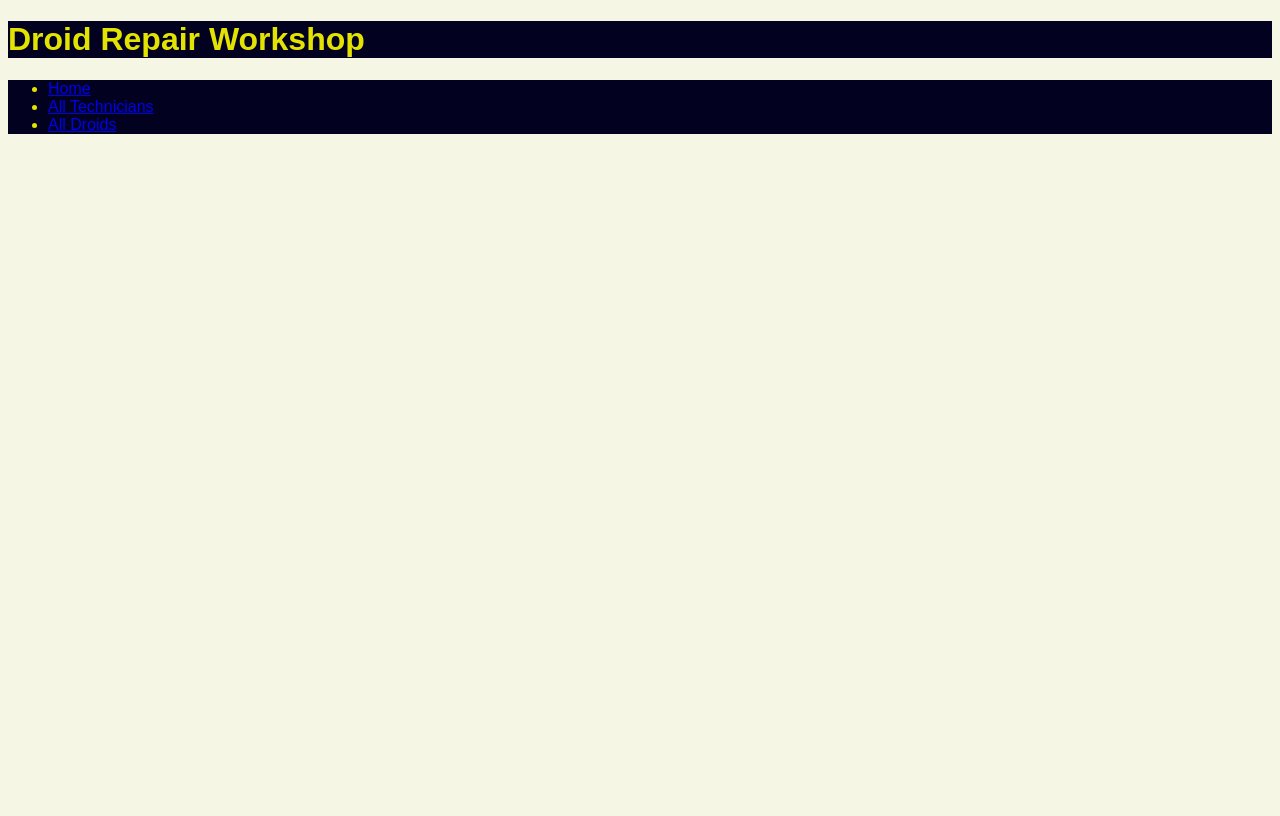
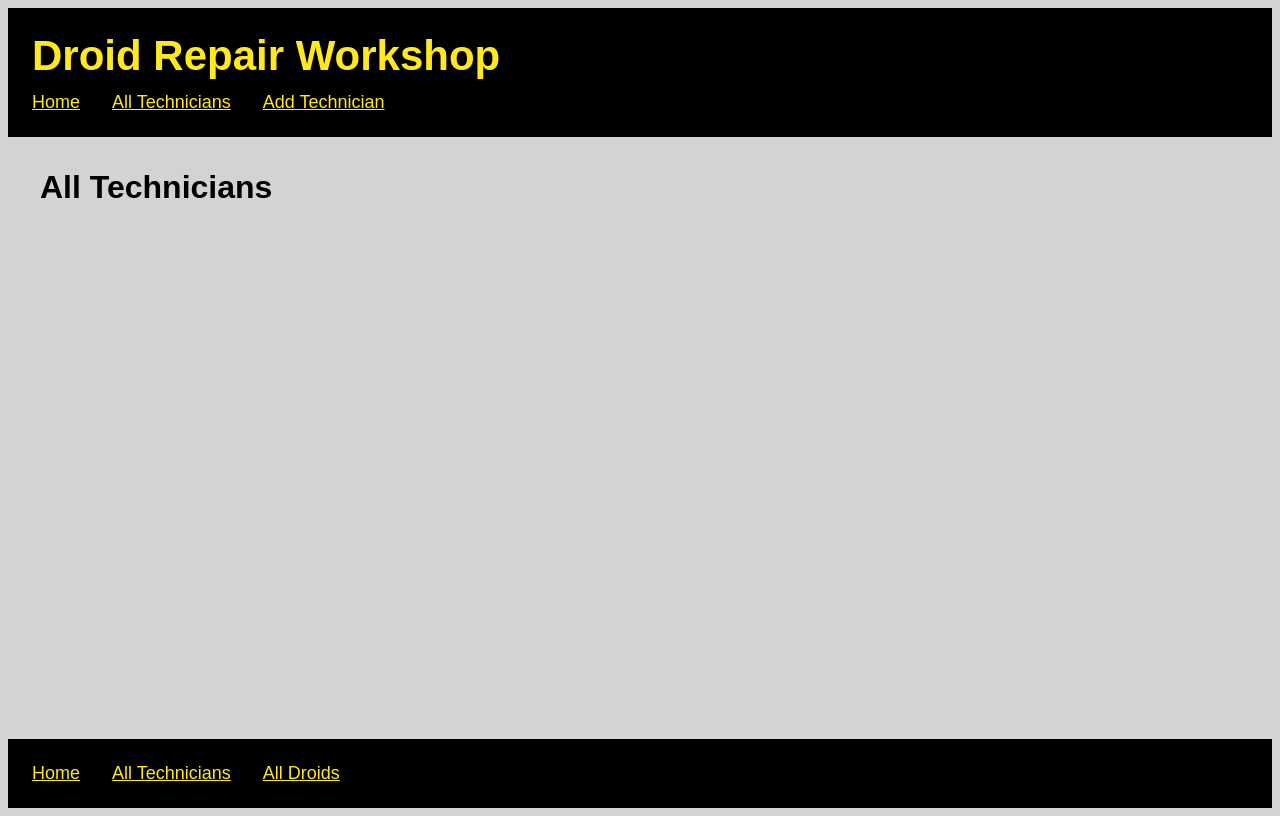
Before and after one commit to louise3112/droid_workshop, a Flask app: page /technicians in a window 1280 px wide. Before the commit the page ends 134 px from the top, so only its background shows below. Run offline with Flask 2, Linux system fonts and the light colour scheme; data that the repository does not hold is empty; some libraries are stand-ins or nearby versions.

Commit message:
added initial css files

```diff
--- a/static/base.css
+++ b/static/base.css
@@ -1,14 +1,86 @@
 header {
-    background-color: rgb(3, 1, 32);
-    color: rgb(227, 227, 2);
+    background-color: rgb(0, 0, 0);
+    color: rgb(255, 232, 31);
+    padding: 24px;
+}
+
+h1 {
+    margin: 0;
+    margin-bottom: 12px;
+    font-size: 42px;
+}
+
+h2 {
+    font-size: 32px;
+    color: rgb(0, 0, 0);
+    margin: 0;
+    padding-bottom: 16px;
+}
+
+h3 {
+    font-size: 24px;
+    margin: 0;
+    padding-bottom: 16px;
+}
+
+h4 {
+    font-size: 20px;
+    margin: 0;
+    padding-bottom: 8px;
+}
+
+p {
+    font-size: 18px;
+    margin: 0;
+    padding-bottom: 4px;
 }
 
 body {
     font-family: Arial, Helvetica, sans-serif;
-    background-color: rgb(246, 246, 228);
+    background-color: lightgrey;
+    color: rgb(0, 0, 0);
+    min-height: 100vh;
+    display: grid;
+    grid-template-rows: auto 1fr auto;
+}
+
+.content {
+    padding: 32px;
+}
+
+.homepage-buttons {
+    padding-top: 16px;
+    padding-bottom: 32px;
+}
+
+.homepage-buttons > input {
+    font-size: 32px;
+    font-weight: bold;
+    background-color: rgb(243, 243, 243);
+    width: 500px;
+    height: 100px;
+    border-color: black;
+    border-radius: 20px;
+    border-width: 6px;
+    cursor: pointer;
 }
 
 footer {
-    background-color: rgb(3, 1, 32);
-    color: rgb(227, 227, 2);
+    background-color: rgb(0, 0, 0);
+    color: rgb(255, 232, 31);
+    padding: 24px;
 }
+
+.footer-menu {
+    display: flex;
+    gap: 32px;
+    margin: 0;
+    list-style: none;
+    padding-left: 0;
+}
+
+.footer-menu > li > a {
+    color: rgb(255, 232, 31);
+    font-size: 18px;
+    margin: 0;
+}
--- /dev/null
+++ b/static/technicians.css
@@ -0,0 +1,85 @@
+.technicians-menu {
+    display: flex;
+    gap: 32px;
+    margin: 0;
+    list-style: none;
+    padding-left: 0;
+}
+
+.technicians-menu > li > a {
+    color: rgb(255, 232, 31);
+    font-size: 18px;
+    margin: 0;
+}
+
+.all-techs {
+    display: flex;
+    flex-wrap: wrap;
+    align-items: center;
+    gap: 48px;
+}
+
+.single-tech {
+    color: rgb(0, 0, 0);
+    background-color: rgb(243, 243, 243);
+    border-style: solid;
+    border-width: 3px;
+    border-color: rgb(0, 0, 0);
+    border-radius: 30px;
+    text-decoration: none;
+    padding: 12px;
+    height: 300px;
+    width: 250px;
+    cursor: pointer;
+}
+
+.single-tech > img {
+    align-self: center;
+    padding: 12px;
+}
+
+.single-tech > p {
+    font-size: 18px;
+    padding: 12px;
+    padding-top: 0;
+    margin: 0;
+}
+
+.show-buttons {
+    padding-top: 16px;
+    padding-bottom: 24px;
+    display: flex;
+    gap: 8px;
+}
+
+.show-buttons > form > input {
+    font-size: 16px;
+    background-color: rgb(243, 243, 243);
+    height: 30px;
+    width: 130px;
+    border-color: black;
+    border-radius: 6px;
+    border-width: 1.5px;
+    cursor: pointer;
+}
+
+.droids-assigned {
+    font-size: 18px;
+    display: flex;
+    flex-wrap: wrap;
+    align-items: center;
+    gap: 16px;
+}
+
+.droid-assignee {
+    color: rgb(0, 0, 0);
+    background-color: rgb(243, 243, 243);
+    border-style: solid;
+    border-width: 3px;
+    border-color: rgb(0, 0, 0);
+    border-radius: 30px;
+    padding: 18px;
+    height: 80px;
+    width: 300px;
+    cursor: pointer;
+}
--- a/templates/base.html
+++ b/templates/base.html
@@ -6,7 +6,8 @@
     <meta name="viewport" content="width=device-width, initial-scale=1.0">
     <meta http-equiv="X-UA-Compatible" content="ie=edge">
     <link rel="stylesheet" href="{{ url_for('static', filename='base.css') }}">
-    <title>Droid Workshop</title>
+    <link rel="stylesheet" href="{{ url_for('static', filename='technicians.css') }}">
+    <title>Droid Repair Workshop</title>
 </head>
 
 <body>
@@ -22,11 +23,9 @@
         {% endblock %}
     </div>
 
-</body>
-
     <footer>
         <nav>
-        <ul class="menu">
+            <ul class="footer-menu">
                 <li><a href="/">Home</a></li>
                 <li><a href="/technicians">All Technicians</a></li>
                 <li><a href="/droids">All Droids</a></li>
@@ -34,4 +33,6 @@
         </nav>
     </footer>
 
+</body>
+
 </html>
--- a/templates/technicians/index.html
+++ b/templates/technicians/index.html
@@ -1,16 +1,32 @@
 {% extends "base.html" %}
+
+{% block subheader %}
+
+    <nav>
+        <ul class="technicians-menu">
+            <li><a href="/">Home</a></li>
+            <li><a href="/technicians">All Technicians</a></li>
+            <li><a href="/technicians/create">Add Technician</a></li>
+        </ul>
+    </nav>
+
+{% endblock %}
+
 
 {% block content %}
 
+    <h2>All Technicians</h2>
+
+    <div class="all-techs">
     {% for technician in all_technicians %}
 
-        <div class="all_techs">
-            <img src="{{technician.picture}}" alt="Picture of technician {{technician.name}}"><br>
-            <a href="/technicians/{{technician.id}}/show">Name: {{technician.name}}</a><br>
-            <p>Speciality: {{technician.type.name}}</p>
-        </div>
-
+        <a href="/technicians/{{technician.id}}/show" class="single-tech">
+            <img src="{{technician.picture}}" alt="Picture of technician {{technician.name}}">
+            <p><b>Name:</b> {{technician.name}}</p>
+            <p><b>Speciality:</b> {{technician.type.name}}</p>
+        </a>
 
     {% endfor %}
+    </div>
 
 {% endblock %}
```
Also changed, not shown: templates/index.html (+2 -13 lines), templates/technicians/show.html (+10 -7 lines). Lines whose indentation alone changed are shown as unchanged.
